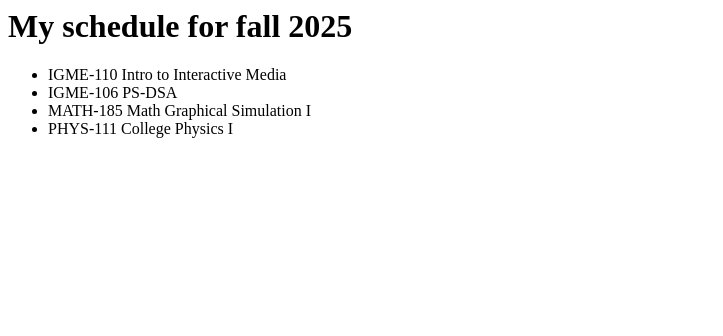
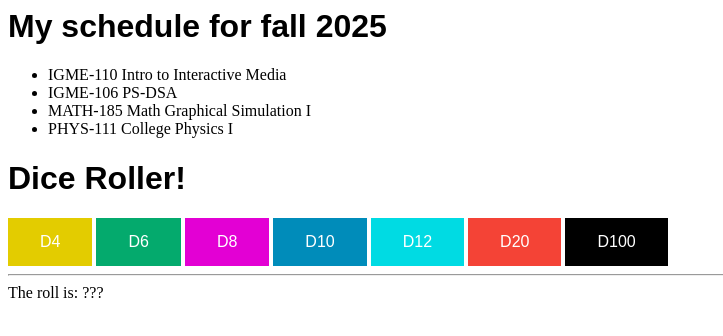
Before and after one commit to OneFangedWolf/OneFangedWolf.github.io, a plain HTML site: page index.html in a window 1280 px wide. Shown: the whole page, without its empty margins (0-723 px from the left). Drawn offline with Linux system fonts and the light colour scheme.

Commit message:
Add basic structure and functionality for Dice Roller

```diff
--- a/index.html
+++ b/index.html
@@ -14,3 +14,108 @@
     </ul>
   </body>
 </html>
+
+<!DOCTYPE html>
+<html lang="en">
+<head>
+  <meta charset="UTF-8">
+  <meta name="viewport" content="width=device-width, initial-scale=1.0">
+  <title>Dice Roller</title>
+  <style>
+    h1{
+      font-family: sans-serif;
+    }
+    /* https://www.w3schools.com/csS/css3_buttons.asp */
+    button {
+      background-color: #04AA6D;
+      border: none;
+      color: white;
+      padding: 15px 32px;
+      text-align: center;
+      text-decoration: none;
+      display: inline-block;
+      font-size: 16px;
+    }
+
+    #btn4{
+      background-color: #e3cc00;
+    }
+    #btn8{
+      background-color: #e300d4;
+    }
+    #btn10{
+      background-color: #008CBA;
+    }
+    #btn12{
+      background-color: #00dbe3;
+    }
+    #btn20{
+      background-color: #f44336;
+    }
+    #btn100{
+      background-color: #000000;
+    }
+
+    button:hover {
+      opacity: 0.8;
+    }
+  </style>
+</head>
+<body>
+  <h1>Dice Roller!</h1>
+  <div>
+    <button id="btn4">D4</button>
+    <button id="btn6">D6</button>
+    <button id="btn8">D8</button>
+    <button id="btn10">D10</button>
+    <button id="btn12">D12</button>
+    <button id="btn20">D20</button>
+    <button id="btn100">D100</button>
+  </div>
+
+  <hr>
+
+  <div>The roll is: <span id="numberSpan">???</span></div>
+  <script>
+    // We are putting the <script> tag at the bottom to make sure that
+    // the HTML page has loaded before we start trying to hook up button events
+
+    // The following code is loaded in once, when the HTML page first loads
+
+    function showRandomInt(min, max) {
+      min = Math.ceil(min);
+      max = Math.floor(max);
+      let number = Math.floor(Math.random() * (max - min + 1)) + min;
+      numberSpan.innerHTML = number;
+    }
+
+     btn4.onclick = function(){
+      showRandomInt(1, 4);
+    };
+
+    btn6.onclick = function(){
+      showRandomInt(1, 6);
+    };
+
+     btn8.onclick = function(){
+      showRandomInt(1, 8);
+    };
+
+    btn10.onclick = function(){
+      showRandomInt(1, 10);
+    };
+
+     btn12.onclick = function(){
+      showRandomInt(1, 12);
+    };
+
+    btn20.onclick = function(){
+      showRandomInt(1, 20);
+    };
+
+     btn100.onclick = function(){
+      showRandomInt(1, 100);
+    };
+  </script>
+</body>
+</html>
```
